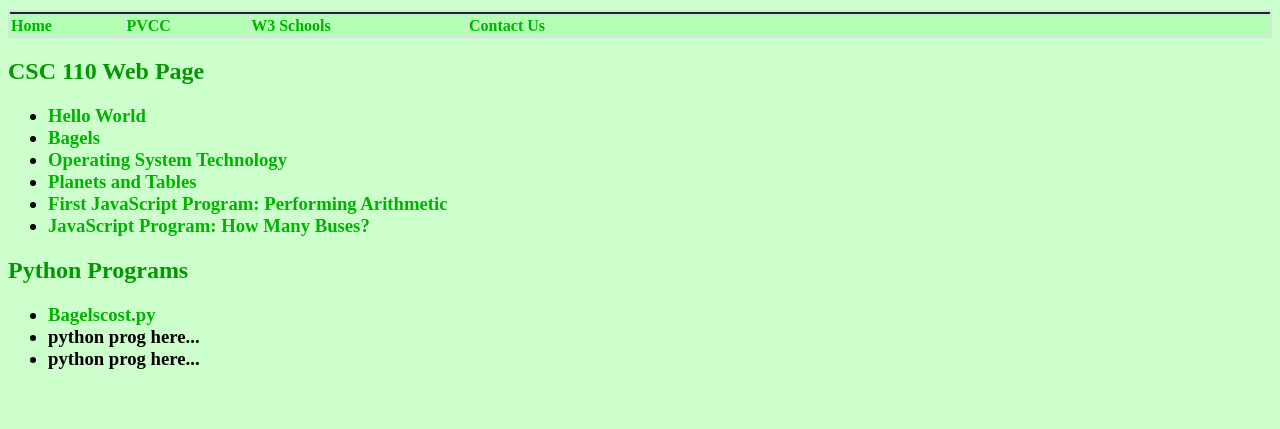
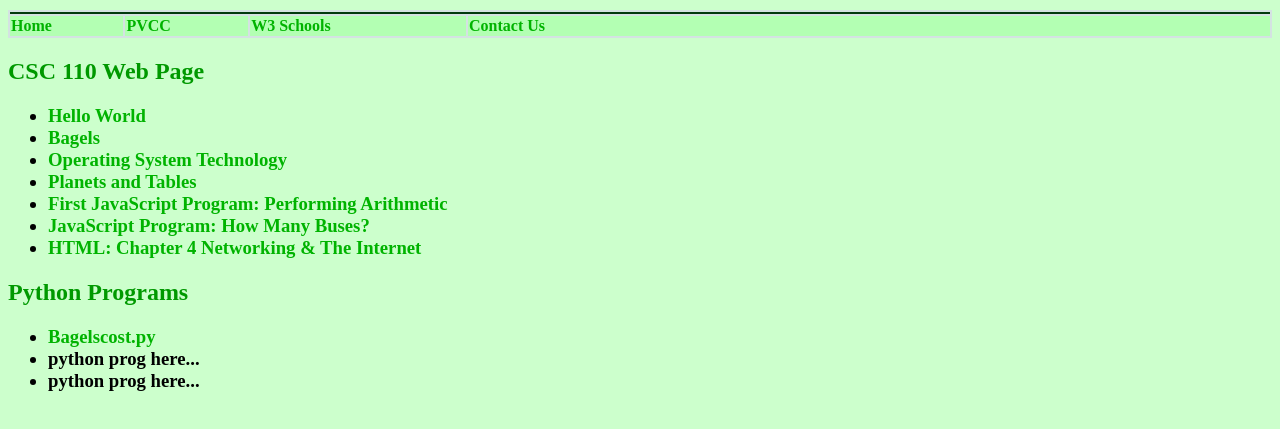
Before and after one commit to lbickley-pvcc/lbickley-pvcc.github.io, a plain HTML site: page index.html in a window 1280 px wide. Shown: the part 119-548 px from the top of the page. Drawn offline with Linux system fonts and the light colour scheme.

Commit message:
Update index.html

```diff
--- a/index.html
+++ b/index.html
@@ -41,7 +41,7 @@
      <li><a href = "planets.html"> Planets and Tables </a></li>
      <li><a href = "arithmetic.html"> First JavaScript Program: Performing Arithmetic </a></li>
      <li><a href = "buses.html"> JavaScript Program: How Many Buses? </a></li>
-
+     <li><a href = "network.html"> HTML: Chapter 4 Networking & The Internet </a></li>
 
     </ul>
 </h3>
```
